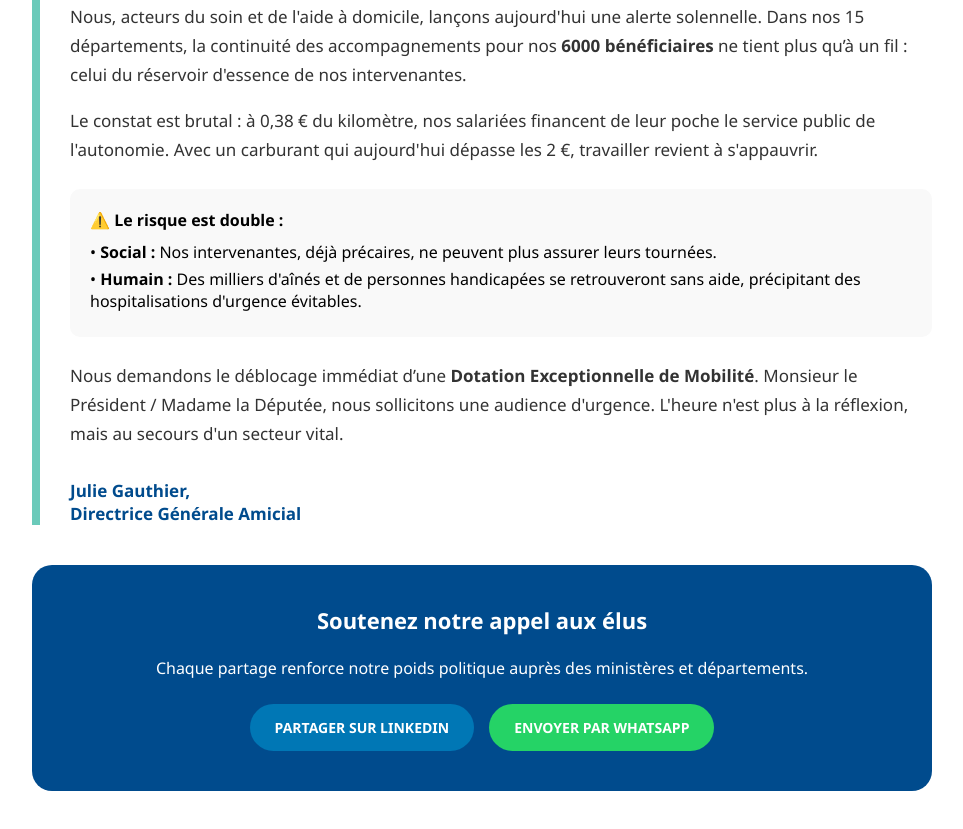
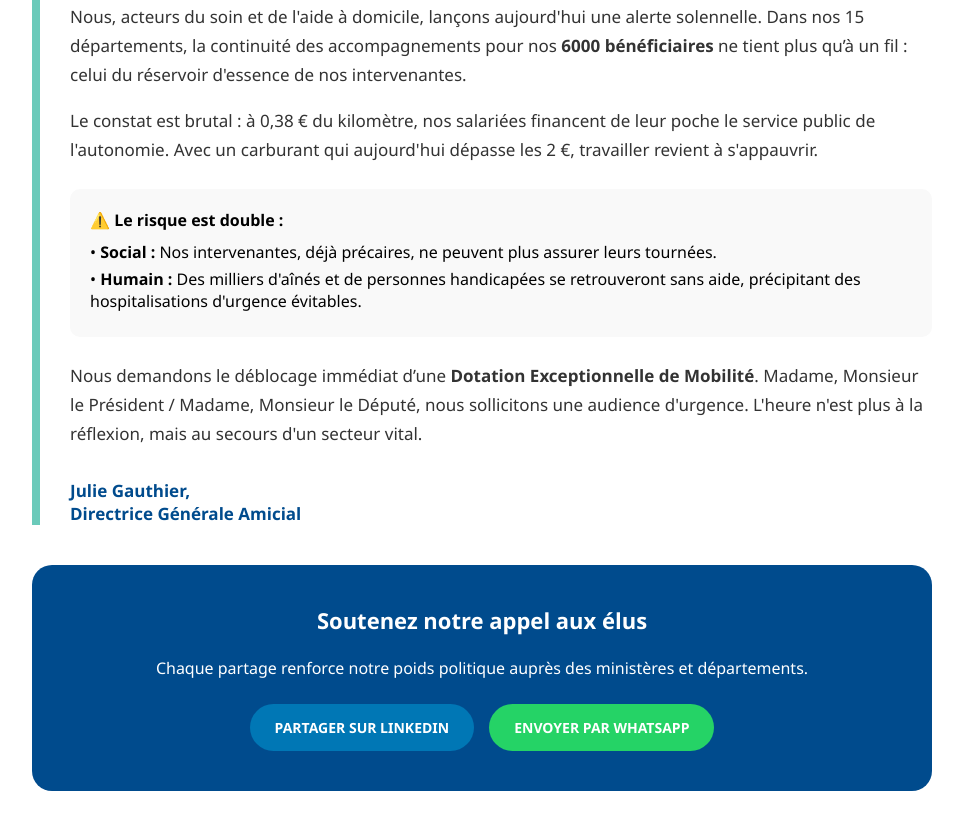
Before and after one commit to Amicial-communication/alerte-mobilite, a plain HTML site: page index.html in a window 1280 px wide. Shown: the part 954-1783 px from the top of the page, without its empty margins (158-1121 px from the left). Drawn offline with Linux system fonts and the light colour scheme.

Commit message:
Update index.html

```diff
--- a/index.html
+++ b/index.html
@@ -40,7 +40,7 @@
             <p style="margin: 5px 0;">• <strong>Humain :</strong> Des milliers d'aînés et de personnes handicapées se retrouveront sans aide, précipitant des hospitalisations d'urgence évitables.</p>
         </div>
 
-        <p style="font-size: 17px; line-height: 1.7; color: #333;">Nous demandons le déblocage immédiat d’une <strong>Dotation Exceptionnelle de Mobilité</strong>. Monsieur le Président / Madame la Députée, nous sollicitons une audience d'urgence. L'heure n'est plus à la réflexion, mais au secours d'un secteur vital.</p>
+        <p style="font-size: 17px; line-height: 1.7; color: #333;">Nous demandons le déblocage immédiat d’une <strong>Dotation Exceptionnelle de Mobilité</strong>. Madame, Monsieur le Président / Madame, Monsieur le Député, nous sollicitons une audience d'urgence. L'heure n'est plus à la réflexion, mais au secours d'un secteur vital.</p>
 
         <p style="font-size: 17px; font-weight: bold; color: #004b8d; margin-top: 30px;">Julie Gauthier,<br>Directrice Générale Amicial</p>
     </div>
```
